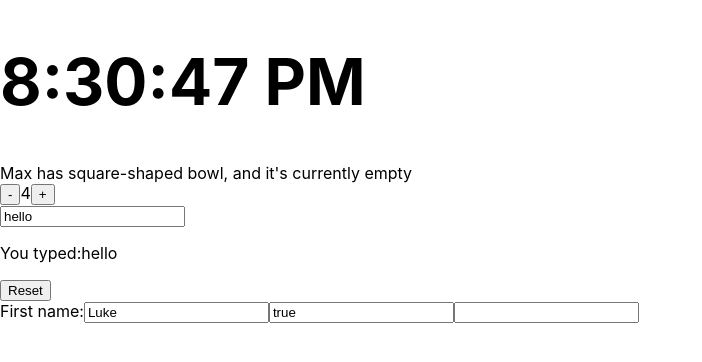
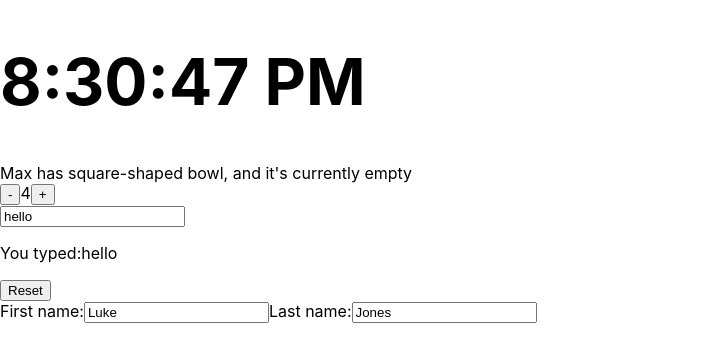
Before and after one commit to TKabakov/React, a React (Create React App) app in the folder data-flow/: page / in a window 1280 px wide. Shown: the top 362 px of the page, without its empty margins (0-702 px from the left). Built offline with nearby package versions, Linux system fonts and the light colour scheme.

Commit message:
Compliting the lastName input element

```diff
--- a/data-flow/src/components/RegistrationForm.js
+++ b/data-flow/src/components/RegistrationForm.js
@@ -21,10 +21,19 @@ function RegistrationForm () {
                         ...form,
                         firstName: e.target.value
                     });
-                }}
-                ></input>
-            <input type="text" value></input>
-            <input type="email"></input>
+                }}></input>
+            <lable for="lasttName">Last name:</lable>
+            <input
+                type="text"
+                id="lastName"
+                value={form.lastName}
+                onChange={e => {
+                    setForm({
+                        ...form,
+                        lasttName: e.target.value
+                    });
+                }}></input>
+
         </>
     )
 }
```
